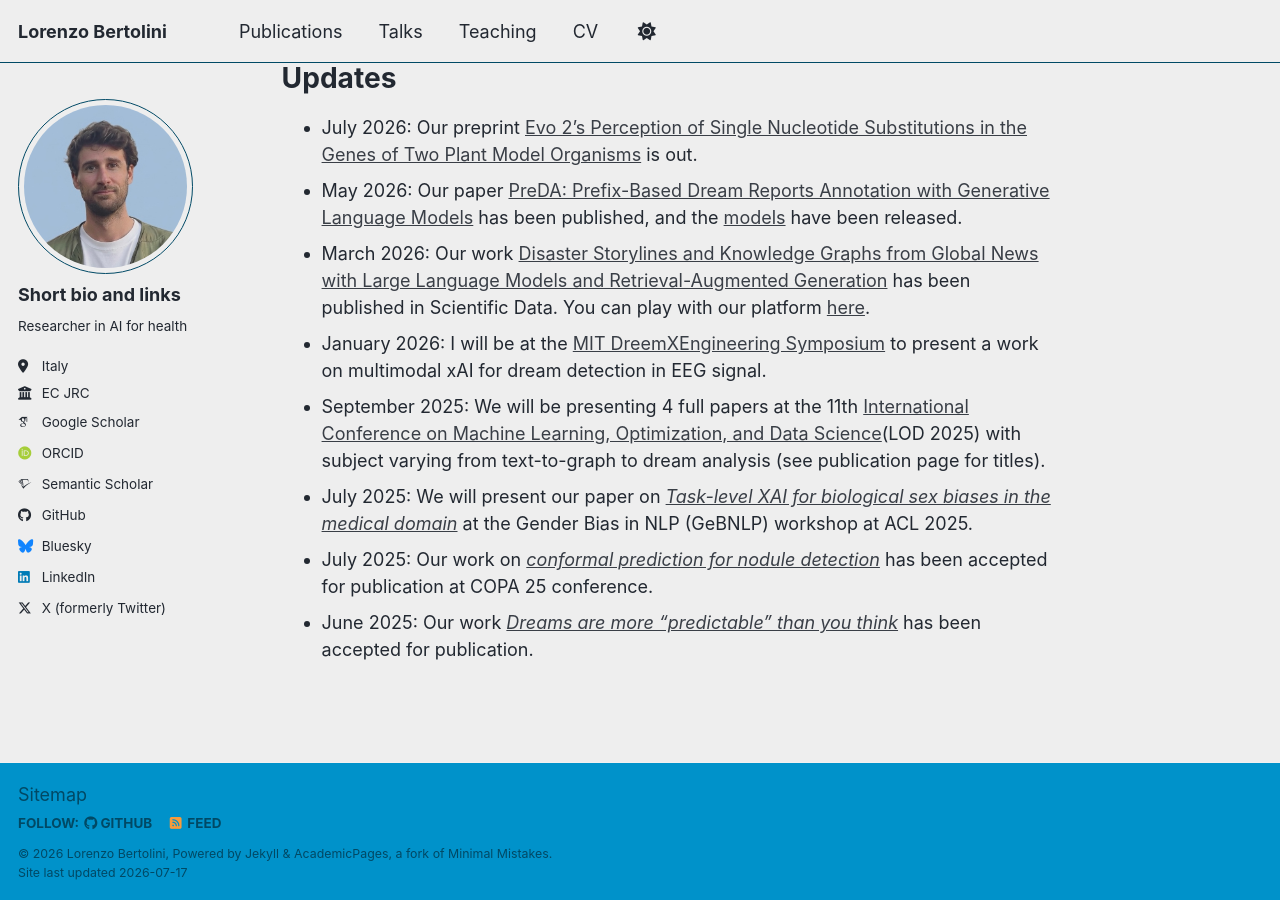
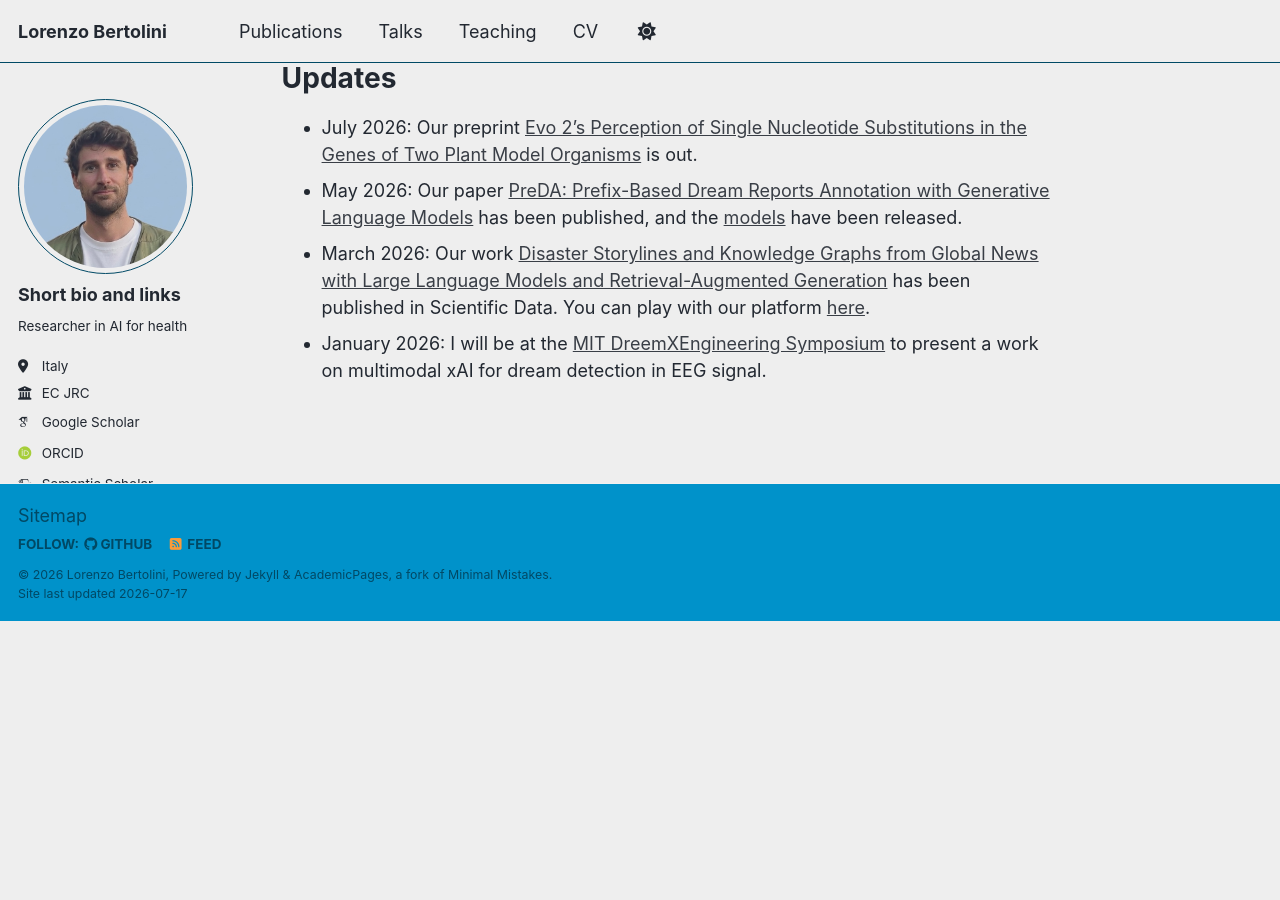
Before and after one commit to lorenzoscottb/lorenzoscottb.github.io, a Jekyll site: the page built from _pages/about.md, in a window 1280 px wide and 900 px high, scrolled down 527 px. Built offline with Jekyll 4.4.1, drawn with Linux system fonts in a browser that asks for light colours; some web fonts are replaced; a script bundle is joined from its source files by our own code; library files that are not in the unit come from our copies; after the commit the page ends 1148 px from its top, so only the background shows below that.

Commit message:
Update about.md

```diff
--- a/_pages/about.md
+++ b/_pages/about.md
@@ -18,7 +18,3 @@ Updates
 - May 2026: Our paper [PreDA: Prefix-Based Dream Reports Annotation with Generative Language Models](https://link.springer.com/chapter/10.1007/978-3-032-21477-5_13) has been published, and the [models](https://huggingface.co/collections/DReAMy-lib/preda) have been released.
 -  March 2026: Our work [Disaster Storylines and Knowledge Graphs from Global News with Large Language Models and Retrieval-Augmented Generation](https://www.nature.com/articles/s41597-026-07036-2) has been published in Scientific Data. You can play with our platform [here](https://huggingface.co/spaces/roncmic/crisesStorylinesRAG).
 -  January 2026: I will be at the [MIT DreemXEngineering Symposium](https://dxe.framer.website/#posters) to present a work on multimodal xAI for dream detection in EEG signal.
--  September 2025: We will be presenting 4 full papers at the 11th [International Conference on Machine Learning, Optimization, and Data Science](https://lod2025.icas.events/wp-content/uploads/sites/32/2025/09/LOD-ACAIN-2025-Schedule.pdf)(LOD 2025) with subject varying from text-to-graph to dream analysis (see publication page for titles).
-- July 2025: We will present our paper on <a href="https://aclanthology.org/2025.gebnlp-1.12/"> <i>Task-level XAI for biological sex biases in the medical domain</i></a> at the Gender Bias in NLP (GeBNLP) workshop at ACL 2025.
-- July 2025: Our work on <a href="https://arxiv.org/pdf/2412.20167"> <i>conformal prediction for nodule detection</i></a> has been accepted for publication at COPA 25 conference.
-- June 2025: Our work <a href="https://www.frontiersin.org/journals/sleep/articles/10.3389/frsle.2025.1625185/full"> <i>Dreams are more “predictable” than you think</i></a> has been accepted for publication.
```
